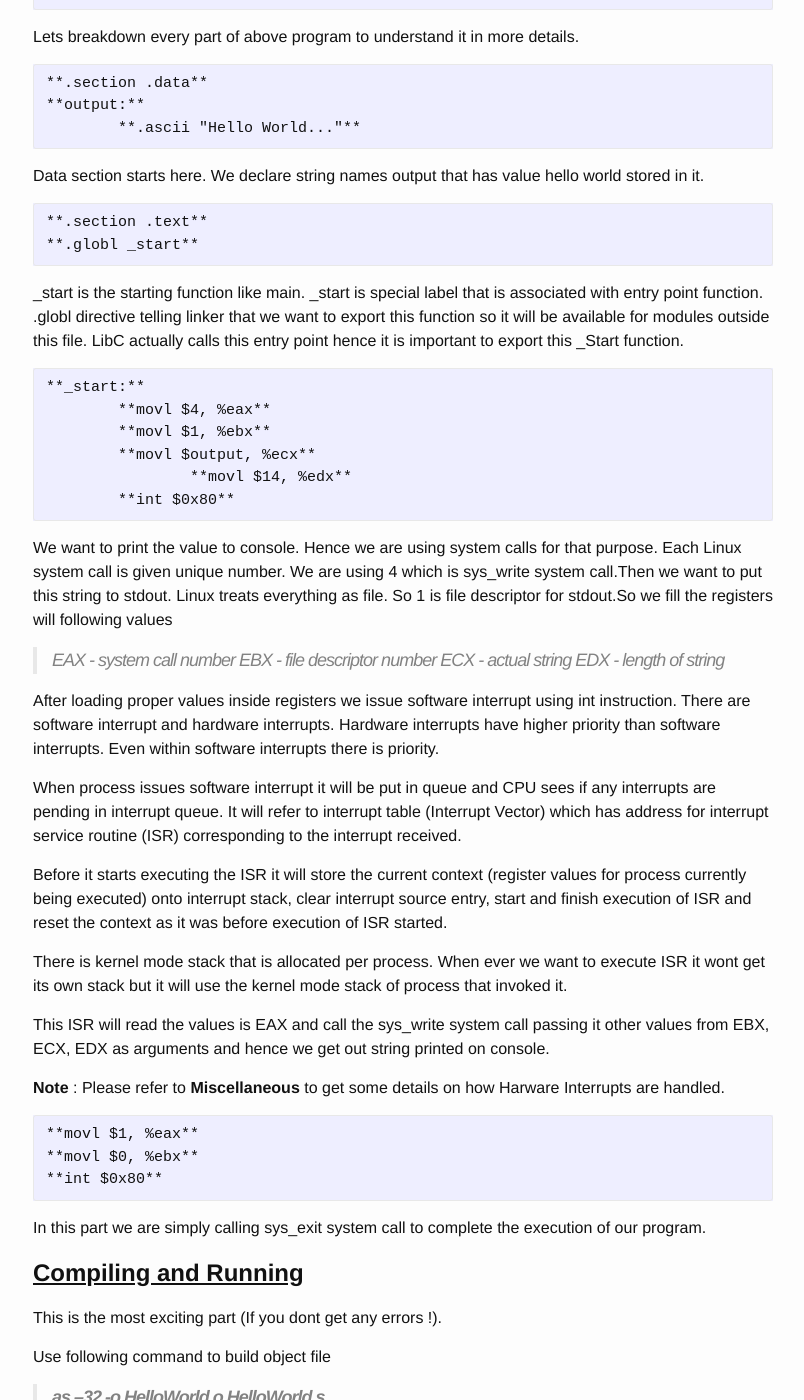
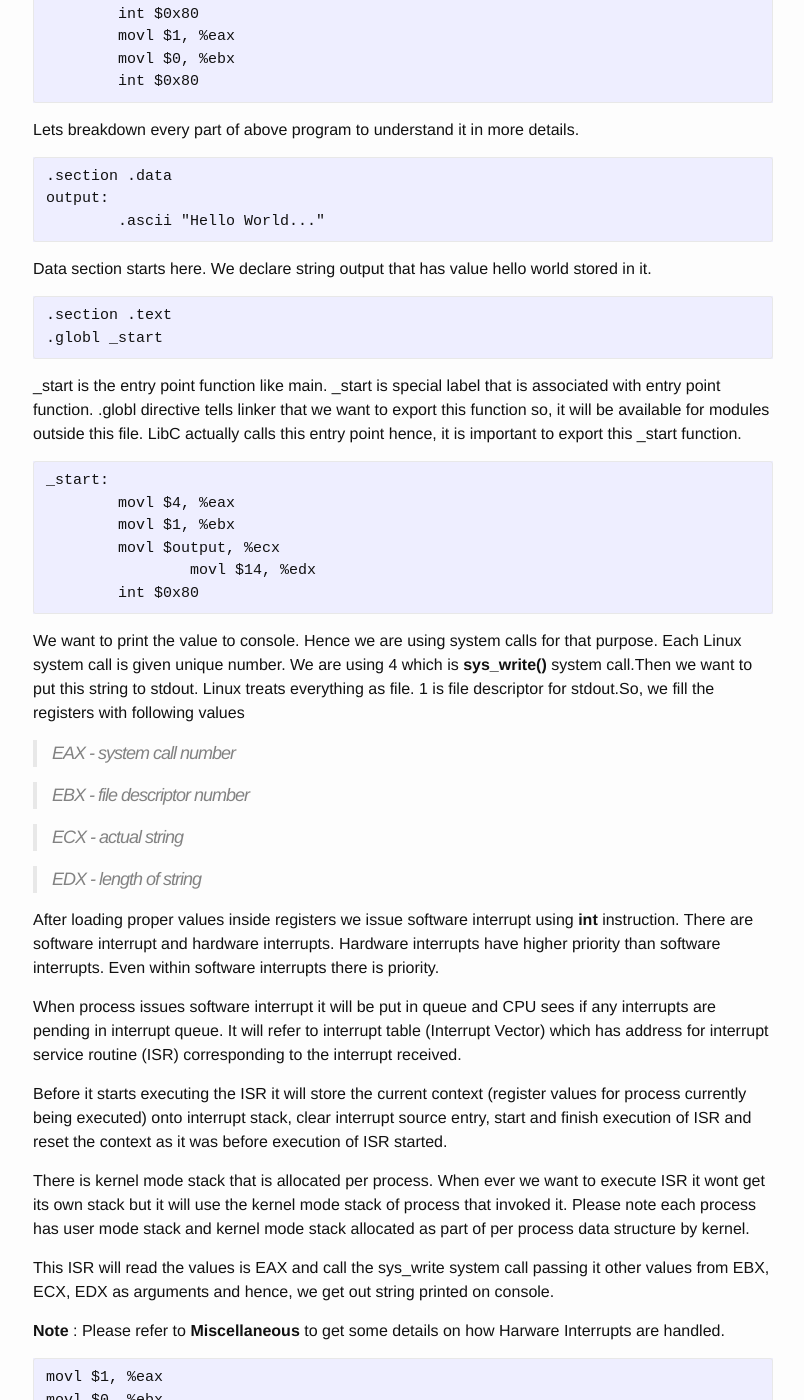
Before and after one commit to PixelClear/PixelClear.github.io, a Jekyll site: the page built from _posts/2021-01-02-x86-Assembly-tutorial-part1.markdown, in a window 1280 px wide and 1400 px high, scrolled down 4476 px. Shown: the whole window, without its empty margins (237-1041 px from the left). Built offline with Jekyll 4.4.1, drawn with Linux system fonts in a browser that asks for light colours; some of the changed text lies outside the part shown.

Commit message:
Formatting for x86 tutorial post

```diff
--- a/_posts/2021-01-02-x86-Assembly-tutorial-part1.markdown
+++ b/_posts/2021-01-02-x86-Assembly-tutorial-part1.markdown
@@ -25,29 +25,30 @@ So without further ado lets get started.
 Assembly language is abstraction layer on machine code instructions. Assembly language has opcodes for machine codes instructions.
 Special program called as assembler will take this program and do necessary conversions.
 
-<ins>**Simplest Program Execution Model ?**</ins>
+<ins>**Simplest Program Execution Model**</ins>
 =====================================================================================================================================
 
-Below image depicts simplest representation for Von-Neuman/Stored program architecture.
+Below image depicts simplest representation for Von-Neuman/Stored program architecture.This architecture proposed that the instructions that operate on data will be
+present in same memory as data.
 
 ![Architecture]({{ site.url }}/assets/vn-architecture.jpg){:class="img-responsive"}
 
 
-  * Control unit makes the control bus to fetch instruction. It then decodes the instruction into micro-code this is actually code that drives the signals to gate levels.
-  * The decoded instruction is then passed to Arithmetic/Execution unit. It makes data bus to fetch the  data and store it in registers.
-  * From instruction pointer control and execution unit knows the address of the current instruction/ data.
-  * This address is sent on address bus to tell RAM which data we are interested in and then, data bus and control bus fetches the actual data.
+  * Control unit makes the control bus to fetch instruction. It then decodes the instruction into micro-code. Micro-code is actually code that drives the signals to gate levels.
+  * The decoded instruction is then passed to Arithmetic/Execution unit. This unit makes data bus to fetch the data and store it in registers.
+  * Referring to Instruction Pointer (IP) control and execution unit knows the address of the current instruction/ data.
+  * This address is sent on address bus to tell RAM which data we are interested in and then, data bus and control bus fetches the actual data or instructions.
 
 at the end of this tutorial I will add one more section explaining more on control unit components.
 Out of order execution, branch prediction, retirement unit and many components are not included in this section for simplicity.
-Cache is one more memory that is omitted from above figure again for same reason and will be explained later in separate sections.
+Cache is one more memory that is omitted from above figure for same reason and will be explained later in separate sections.
 
 <ins>**Types of Registers**</ins>
 =====================================================================================================================================
 
 Now we understand RAM is where data resides but, RAM has much higher latency than CPU. So, we have added on chip memory known as registers.
 Assume we did not have registers, in that case when cpu need to read the data multiple times each time it has to wait for RAM to complete the operation and give
-the data back to CPU. This will waste CPU cycles hence registers.
+the data back to CPU. This will waste CPU cycles hence registers are important.
 
     • General Purpose
 
@@ -56,7 +57,7 @@ the data back to CPU. This will waste CPU cycles hence registers.
       ECX - Counter for string and loop operations
       EDX - I/O pointer
       EDI - Data pointer for destination in string operation
-      ESI  - Data pointer for source in string operation
+      ESI - Data pointer for source in string operation
       ESP - Stack pointer
       EBP - Stack Data pointer
 
@@ -66,11 +67,11 @@ the data back to CPU. This will waste CPU cycles hence registers.
 
 	• Segment Registers
 
-	  Most of the platforms we are using uses segmented memory model.
-	  Each program when launched is process that is divided into different
-	  segments for each data, instruction and stack. Logical address is generated
-      which will contain the segment address and offset inside segment for
-      particular instruction of the data. Segment registers hold the address of
+	  Most of the platforms we are using has segmented memory model.
+	  Each program when launched is referred as process that is divided into different
+	  segments for each data, instruction and stack. These segments are actually memory areas in RAM.
+	  Every location has logical address. This logical address contain the segment address and offset
+	  inside segment for particular instruction or data. Segment registers hold starting address of
       specific segments.
 
       CS - Code Segment
@@ -79,17 +80,19 @@ the data back to CPU. This will waste CPU cycles hence registers.
       ES/FS/GS - Extra segment pointer
 
 **Note** : So when ever process is loaded its segments start address will be loaded
-       into these registers. This is part of context initialization for process.
+           into these registers. This is part of context initialization for process.
 
 	• Instruction Pointer Register
 
 	  EIP points to next instruction in code segment to be executed. Program
-      cant modify the address inside this register directly but we cant control
+      cant modify the address inside this register directly but, we cant control
       it as side effect of executing instructions like jump.
 
 	• Control Registers
 
-      These registers status and operating mode of processor.
+      These registers hold values indicating status and operating mode of processor.
+	  As result of execution of instructions these registers will be updated and can be later read to decide
+	  if the instruction succeeded or failed.
       There are multiple registers I am listing just important ones here.
 
       CR0 - control the states of processor
@@ -97,7 +100,7 @@ the data back to CPU. This will waste CPU cycles hence registers.
       CR4 - Flags enabling cpu features.
 
 **Note** : control registers cant be modified directly this have to be done using general
-       purpose register.
+           purpose register.
 
 	• Flags
 
@@ -163,41 +166,44 @@ _start:
 Lets breakdown every part of above program to understand it in more details.
 
 ~~~~~~~~~~~~~~~~~~~~~~~~~~~~~~~~~~~
-**.section .data**
-**output:**
-        **.ascii "Hello World..."**
+.section .data
+output:
+        .ascii "Hello World..."
 ~~~~~~~~~~~~~~~~~~~~~~~~~~~~~~~~~~~
 
-Data section starts here. We declare string names output that has value hello world stored in it.
+Data section starts here. We declare string output that has value hello world stored in it.
 
 ~~~~~~~~~~~~~~~~~~~~~~~~~~~~~~~~~~~
-**.section .text**
-**.globl _start**
+.section .text
+.globl _start
 ~~~~~~~~~~~~~~~~~~~~~~~~~~~~~~~~~~~
 
-_start is the starting function like main. _start is special label that is associated with entry point function.
-.globl directive telling linker that we want to export this function so it will be available for modules outside
-this file. LibC actually calls this entry point hence it is important to export this _Start function.
+_start is the entry point function like main. _start is special label that is associated with entry point function.
+.globl directive tells linker that we want to export this function so, it will be available for modules outside
+this file. LibC actually calls this entry point hence, it is important to export this _start function.
 
 ~~~~~~~~~~~~~~~~~~~~~~~~~~~~~~~~~~~
-**_start:**
-        **movl $4, %eax**
-        **movl $1, %ebx**
-        **movl $output, %ecx**
-		**movl $14, %edx**
-        **int $0x80**
+_start:
+        movl $4, %eax
+        movl $1, %ebx
+        movl $output, %ecx
+		movl $14, %edx
+        int $0x80
 ~~~~~~~~~~~~~~~~~~~~~~~~~~~~~~~~~~~
 
 We want to print the value to console. Hence we are using system calls for that purpose. Each Linux system call is
-given unique number. We are using 4 which is sys_write system call.Then we want to put this string to stdout. Linux
-treats everything as file. So 1 is file descriptor for stdout.So we fill the registers will following values
+given unique number. We are using 4 which is **sys_write()** system call.Then we want to put this string to stdout. Linux
+treats everything as file. 1 is file descriptor for stdout.So, we fill the registers with following values
 
 >    EAX - system call number
+
 >    EBX - file descriptor number
+
 >    ECX - actual string
+
 >    EDX - length of string
 
-After loading proper values inside registers we issue software interrupt using int instruction.
+After loading proper values inside registers we issue software interrupt using **int** instruction.
 There are software interrupt and hardware interrupts. Hardware interrupts have higher priority than software interrupts.
 Even within software interrupts there is priority.
 
@@ -209,20 +215,21 @@ onto interrupt stack, clear interrupt source entry, start and finish execution o
 execution of ISR started.
 
 There is kernel mode stack that is allocated per process. When ever we want to execute ISR it wont get its own stack but it will use
-the kernel mode stack of process that invoked it.
+the kernel mode stack of process that invoked it. Please note each process has user mode stack and kernel mode stack allocated as part of per process
+data structure by kernel.
 
 This ISR will read the values is EAX and call the sys_write system call passing it other values from EBX, ECX, EDX as arguments
-and hence we get out string printed on console.
+and hence, we get out string printed on console.
 
 **Note** : Please refer to **Miscellaneous** to get some details on how Harware Interrupts are handled.
 
 ~~~~~~~~~~~~~~~~~~~~~~~~~~~~~~~~~~~
-**movl $1, %eax**
-**movl $0, %ebx**
-**int $0x80**
+movl $1, %eax
+movl $0, %ebx
+int $0x80
 ~~~~~~~~~~~~~~~~~~~~~~~~~~~~~~~~~~~
 
-In this part we are simply calling sys_exit system call to complete the execution of our program.
+In this part we are simply calling **sys_exit()** system call to complete the execution of our program.
 
 <ins>**Compiling and Running**</ins>
 =====================================================================================================================================
@@ -241,13 +248,14 @@ Use following command to run
 
 >  **./HelloWorld**
 
-**Note** : Please see options **--32** and **-m elf_i386** used to build in 32 bit mode.
+**Note** : Please see options **--32** and **-m elf_i386** used to build in 32 bit mode. Mostly on modern systems you will have gcc , as ,ld which are
+           64 bit compatible. So, you will have to specifically tell these tools to generate 32 bit output.
 
 <ins>**Debugging HelloWorld**</ins>
 =====================================================================================================================================
 
-We need to have debug symbols embedded in out exe in order to debug it.
-Hence we use following symbols so assembler embeds those special symbols in object file.
+We need to have debug symbols embedded in our exe in order to debug it.
+Hence, we use following commands so assembler embeds those special symbols in object file.
 
 >  **as --32 -gstabs -o HelloWorld.o HelloWorld.s**
 >
@@ -301,7 +309,7 @@ main:
         call    printf                      -------------------------> Call to printf.
         add     esp, 16                     -------------------------> Restore the stack pointer. On x86 cpus stack grows downwards. This means when ever we use push
         mov     eax, 0                                                 to place the parameters on stack the stack pointer is decremented. Hence to restore the stack
-        mov     ecx, DWORD PTR [ebp-4]                                 we add to stack pointer with appropriate size of data that was stored in stack.
+        mov     ecx, DWORD PTR [ebp-4]                                 we add to stack pointer with appropriate size of data that was stored on stack.
         leave
         lea     esp, [ecx-4]
         ret
```
Also changed, not shown: other parts of _posts/2021-01-02-x86-Assembly-tutorial-part1.markdown (+3 -3 lines).
